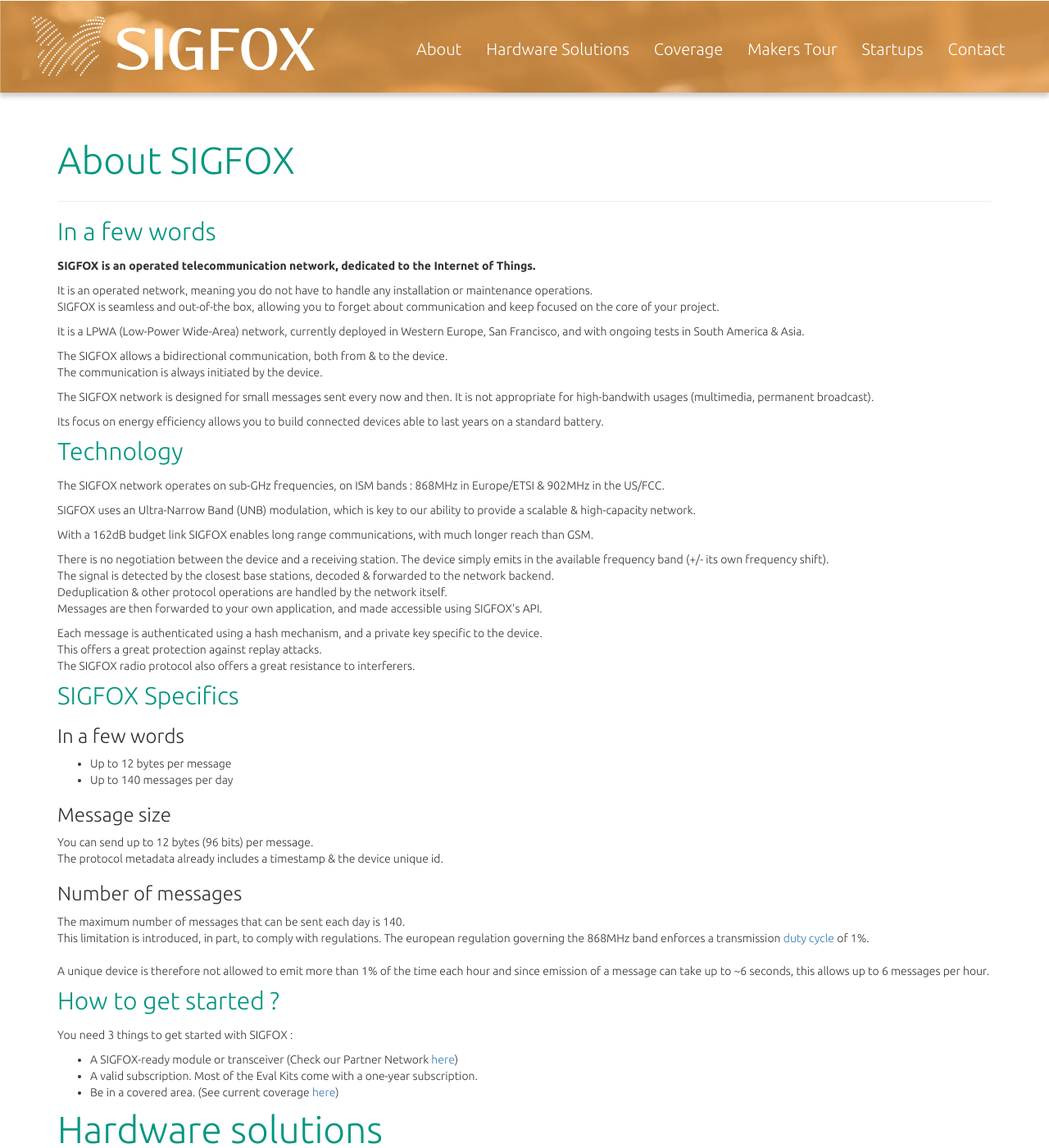
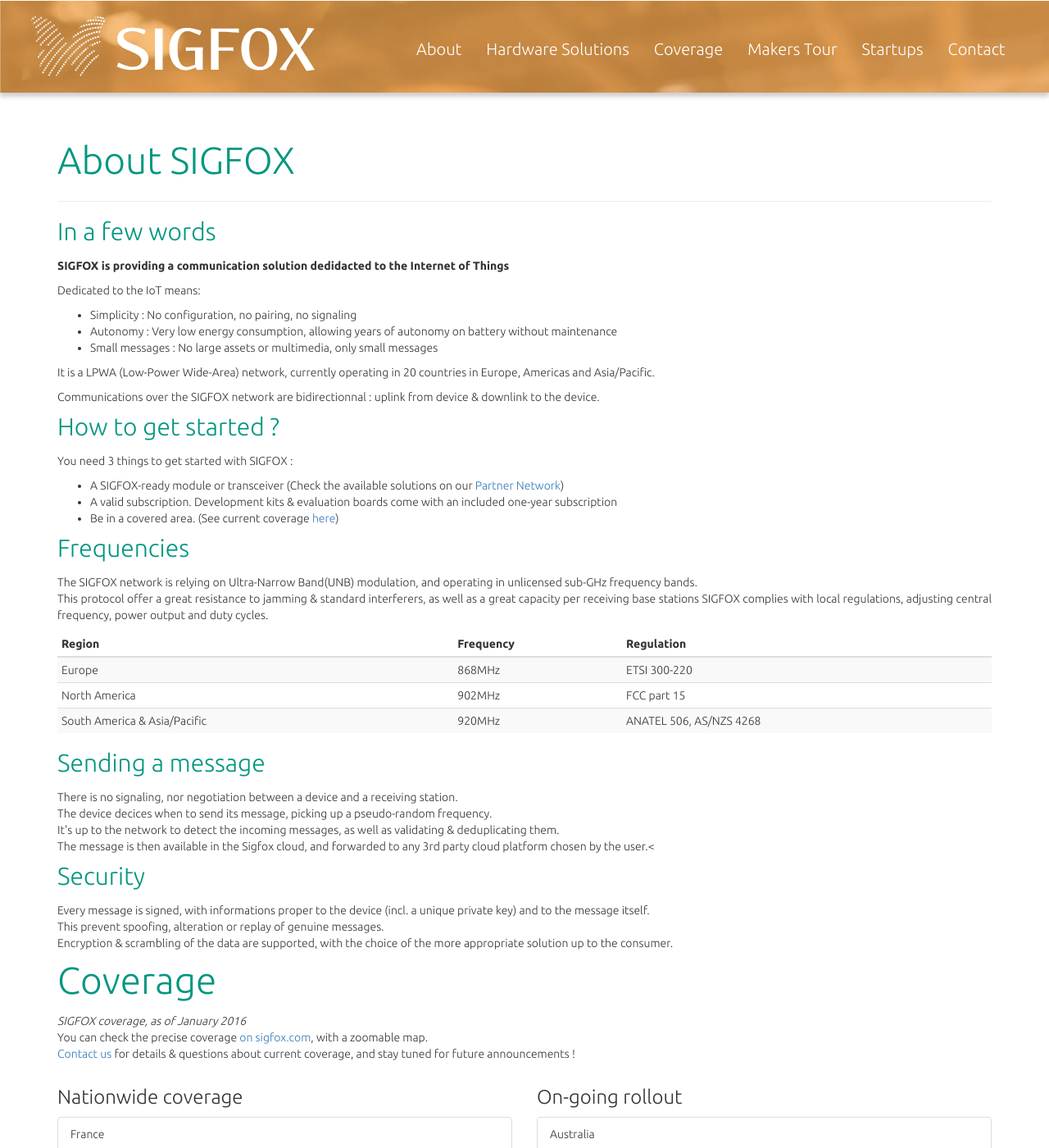
Before and after one commit to sigfox/makers.sigfox.com, a Jekyll site: the page built from index.html, in a window 1280 px wide and 1400 px high. Shown: the whole window at 82% size. Built offline with Jekyll 4.4.1, drawn with Linux system fonts in a browser that asks for light colours; some of the changed text lies outside the part shown.

Commit message:
Update informations about Sigfox technology + rearrange page structure

```diff
--- a/_includes/index/about.html
+++ b/_includes/index/about.html
@@ -4,73 +4,30 @@
     </div>
     <h2>In a few words</h2>
     <p>
-      <strong>SIGFOX is an operated telecommunication network, dedicated to the Internet of Things. </strong>
+      <strong>SIGFOX is providing a communication solution dedidacted to the Internet of Things </strong>
     </p>
     <p>
-      It is an operated network, meaning  you do not have to handle any installation or maintenance operations.<br />
-      SIGFOX is seamless and out-of-the box, allowing you to forget about communication and keep focused on the core of your project.
+      Dedicated to the IoT means:
+      <ul>
+        <li>Simplicity : No configuration, no pairing, no signaling</li>
+        <li>Autonomy : Very low energy consumption, allowing years of autonomy on battery without maintenance</li>
+        <li>Small messages : No large assets or multimedia, only small messages</li>
+      </ul>
 
     </p>
     <p>
-      It is a LPWA (Low-Power Wide-Area) network, currently deployed in Western Europe, San Francisco, and with ongoing tests in South America & Asia.
+      It is a LPWA (Low-Power Wide-Area) network, currently operating in 20 countries in Europe, Americas and Asia/Pacific.
     </p>
-    <p>
-      The SIGFOX allows a bidirectional communication, both from & to the device.<br />
-      The communication is always initiated by the device.
+    <p>Communications over the SIGFOX network are bidirectionnal : uplink from device & downlink to the device.
     </p>
-    <p>
-      The SIGFOX network is designed for small messages sent every now and then. It is not appropriate for high-bandwith usages (multimedia, permanent broadcast).
-    </p>
-    <p>
-      Its focus on energy efficiency allows you to build connected devices able to last years on a standard battery.
-    </p>
-    <h2>Technology</h2>
-    <p>
-      The SIGFOX network operates on sub-GHz frequencies, on ISM bands : 868MHz in Europe/ETSI & 902MHz in the US/FCC.
-    </p>
-    <p>
-      SIGFOX uses an Ultra-Narrow Band (UNB) modulation, which is key to our ability to provide a scalable & high-capacity network.
-    </p>
-    <p>
-      With a 162dB budget link SIGFOX enables long range communications, with much longer reach than GSM.
-    </p>
-    <p>
-      There is no negotiation between the device and a receiving station. The device simply emits in the available frequency band (+/- its own frequency shift).<br />
-      The signal is detected by the closest base stations, decoded & forwarded to the network backend.<br />
-      Deduplication & other protocol operations are handled by the network itself.<br />
-      Messages are then forwarded to your own application, and made   accessible using SIGFOX's API.
-    </p>
-    <p>
-      Each message is authenticated using a hash mechanism, and a private key specific to the device. <br />
-      This offers a great protection against replay attacks.<br />
-      The SIGFOX radio protocol also offers a great resistance to interferers.
-    </p>
-    <h2>SIGFOX Specifics</h2>
-    <h3>In a few words</h3>
-    <p>
-      <ul>
-        <li>Up to 12 bytes per message</li>
-        <li>Up to 140 messages per day</li>
-      </ul>
-    </p>
-    <h3>Message size</h3>
-    <p>
-      You can send up to 12 bytes (96 bits) per message. <br />
-      The protocol metadata already includes a timestamp & the device unique id.
-    </p>
-    <h3>Number of messages</h3>
-    <p>
-      The maximum number of messages that can be sent each day is 140.<br />This limitation is introduced, in part, to comply with regulations. The european regulation governing the 868MHz band enforces a transmission  <a href="http://en.wikipedia.org/wiki/Duty_cycle" target="_blank">duty cycle</a> of 1%. <br /><br />
-A unique device is therefore not allowed to emit more than 1% of the time each hour and since emission of a message can take up to ~6 seconds, this allows up to 6 messages per hour.
 
-    </p>
 
     <h2>How to get started ?</h2>
     <p>
     You need 3 things to get started with SIGFOX :
       <ul>
-        <li>A SIGFOX-ready module or transceiver (Check our Partner Network <a target="_partners" href="//partners.sigfox.com">here</a>)</li>
-        <li>A valid subscription. Most of the Eval Kits come with a one-year subscription.</li>
+        <li>A SIGFOX-ready module or transceiver (Check the available solutions on our <a target="_partners" href="//partners.sigfox.com">Partner Network</a>)</li>
+        <li>A valid subscription. Development kits & evaluation boards come with an included one-year subscription</li>
         <li>Be in a covered area. (See current coverage <a target="_www" href="//www.sigfox.com/coverage">here</a>)</li>
 
       </ul>
--- /dev/null
+++ b/_includes/index/technology.html
@@ -0,0 +1,46 @@
+<section id="technology">
+    <h2>Frequencies</h2>
+    <p>The SIGFOX network is relying on Ultra-Narrow Band(UNB) modulation, and operating in unlicensed sub-GHz frequency bands. <br />
+    This protocol offer a great resistance to jamming & standard interferers, as well as a great capacity per receiving base stations
+    SIGFOX complies with local regulations, adjusting central frequency, power output and duty cycles.
+      <table class="table table-condensed table-striped table-hover">
+        <thead>
+          <tr>
+          <th>Region</th>
+            <th>Frequency</th>
+            <th>Regulation</th>
+          </tr>
+        </thead>
+        <tbody>
+        <tr>
+          <td>Europe</td>
+          <td>868MHz</td>
+          <td>ETSI 300-220</td>
+        </tr>
+          <tr>
+          <td>North America</td>
+            <td>902MHz</td>
+            <td>FCC part 15</td>
+          </tr>
+          <tr>
+          <td>South America & Asia/Pacific</td>
+            <td>920MHz</td>
+            <td>ANATEL 506, AS/NZS 4268</td>
+          </tr>
+        </tbody>
+  </table>
+  </p>
+    <h2>Sending a message</h2>
+  <p>There is no signaling, nor negotiation between a device and a receiving station. <br />
+  The device decices when to send its message, picking up a pseudo-random frequency.<br />
+  It's up to the network to detect the incoming messages, as well as validating & deduplicating them.<br />
+  The message is then available in the Sigfox cloud, and forwarded to any 3rd party cloud platform chosen by the user.<
+    </p>
+    <h2>Security</h2>
+  <p>
+  Every message is signed, with informations proper to the device (incl. a unique private key) and to the message itself. <br />
+  This prevent spoofing, alteration or replay of genuine messages. <br />
+  Encryption & scrambling of the data are supported, with the choice of the more appropriate solution up to the consumer.
+  </p>
+
+</section>
--- a/index.html
+++ b/index.html
@@ -3,7 +3,9 @@
 ---
 <div class="container theme-showcase" role="main">
   {% include index/about.html %}
+  {% include index/technology.html %}
+  {% include index/coverage.html %}
   {% include index/hardware.html %}
   {% include index/api.html %}
-  {% include index/coverage.html %}
+
 </div> <!-- /container -->
```
